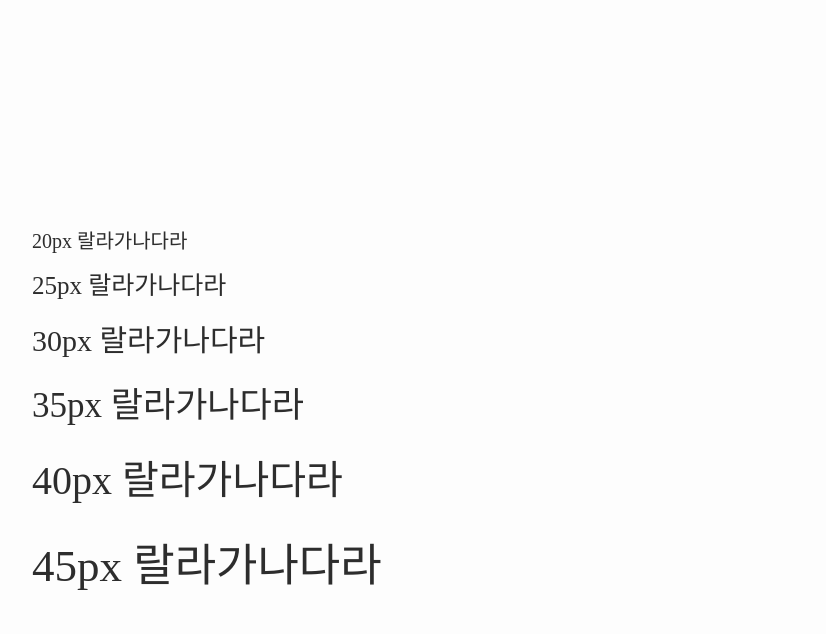
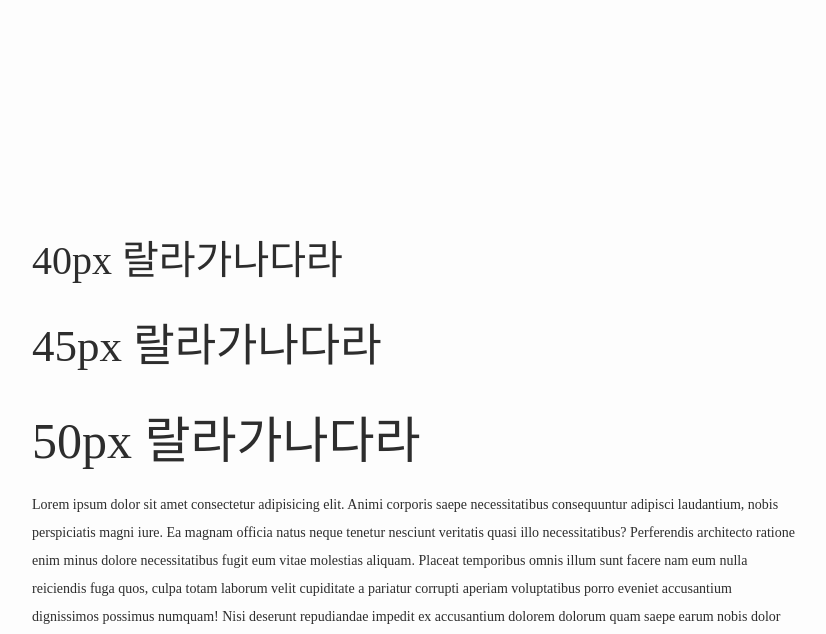
Before and after one commit to JeongJaeyoung/iintheworld-update1, a Python web app: template main/templates/part3-i_and_computer/chapter2-reality/section2-ai/ai.html in a window 1280 px wide. Shown: the part 2440-3074 px from the top of the page, without its empty margins (224-1050 px from the left). Run offline with Jinja, Linux system fonts and the light colour scheme; the template is opened without the code that fills it, so the values that code supplies are empty; some libraries are stand-ins or nearby versions.

Commit message:
font test

```diff
--- a/main/templates/part3-i_and_computer/chapter2-reality/section2-ai/ai.html
+++ b/main/templates/part3-i_and_computer/chapter2-reality/section2-ai/ai.html
@@ -365,10 +365,7 @@
 
           <h1>Ⅲ. REINFORCEMENT learning</h1>
           <br><br><br><br><br><br><br><br><br><br>
-          <div style="font-size: 20px;">20px 랄라가나다라</div>
-          <div style="font-size: 25px;">25px 랄라가나다라</div>
-          <div style="font-size: 30px;">30px 랄라가나다라</div>
-          <div style="font-size: 35px;">35px 랄라가나다라</div>
+
           <div style="font-size: 40px;">40px 랄라가나다라</div>
           <div style="font-size: 45px;">45px 랄라가나다라</div>
           <div style="font-size: 50px;">50px 랄라가나다라</div>
```
